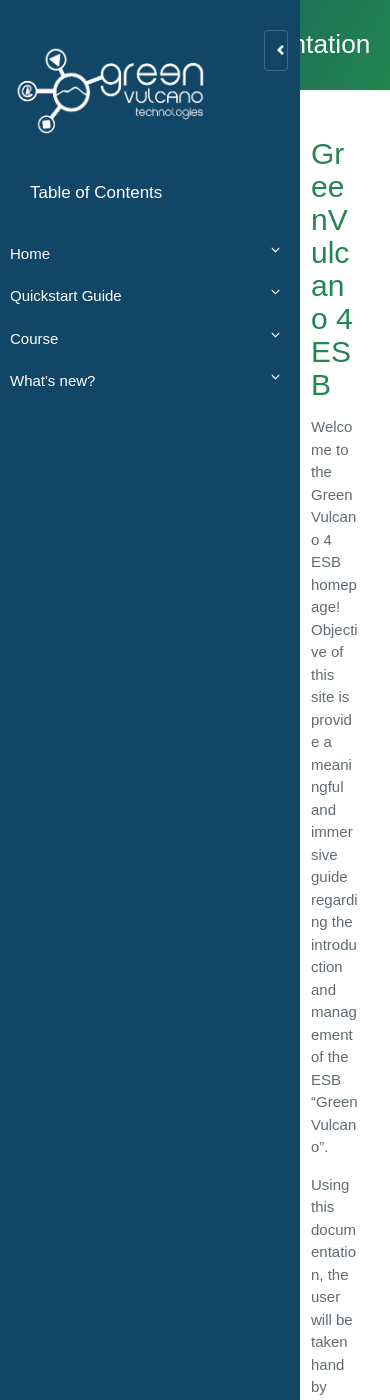
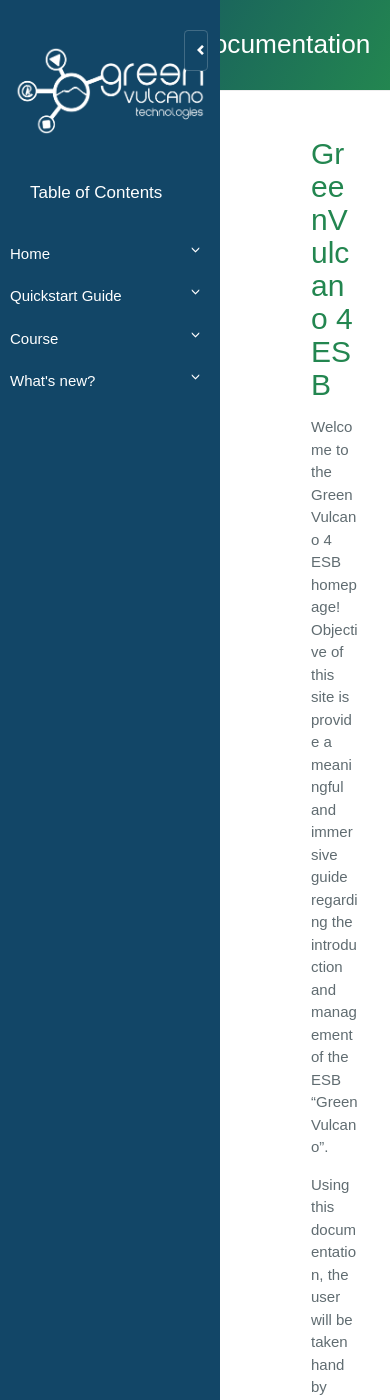
Before and after one commit to dianamw/GreenVulcano-Beta, a Jekyll site: the page built from README.md, in a window 390 px wide and 1400 px high. Built offline with Jekyll 4.4.1, drawn with Linux system fonts in a browser that asks for light colours; our own code applies the rules of GitHub Pages for plain Markdown files; the repository's description, which GitHub fills in, is left out.

Commit message:
Update style.scss

```diff
--- a/assets/css/style.scss
+++ b/assets/css/style.scss
@@ -197,14 +197,29 @@ ul ul a {
 /* --- Mediaqueries --- */
 @media (max-width: 768px) {
     #sidebar {
-        margin-left: 0px;
+    height: 100%;
+    position: fixed;
+    z-index: 1;
+    width: 220px;
+    top: 0;
+    left: 0;
+    background-color: #124667;
+    overflow-x: hidden;
+    padding-top: 30px;
     }
-    #sidebar.active {
+    #logo{
+	height: 80px;
+	width: 160px;
+	padding: 5px;
+	margin-top: 30px;
+	}
+
+    /*#sidebar.active {
         margin-left: 0;
     }
     #sidebarCollapse span {
         display: none;
-    }
+    }*/
     .main-content {
 	margin-left: 30px;
 	}
```
